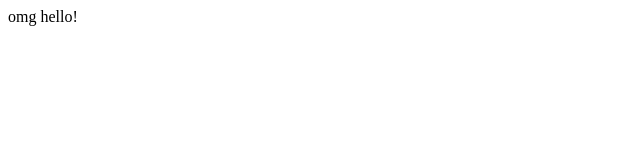
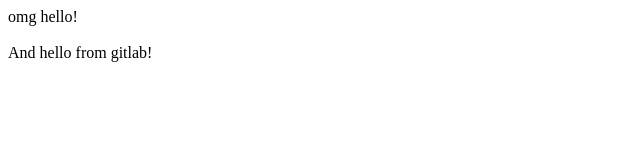
Before and after one commit to bolso/qa-apache, a plain HTML site: page files/index.html in a window 1280 px wide. Shown: the whole page, without its empty margins (0-640 px from the left). Drawn offline with Linux system fonts and the light colour scheme.

Commit message:
masterchange

```diff
--- a/files/index.html
+++ b/files/index.html
@@ -3,6 +3,8 @@
 	<title>Hello from puppet agent 1</title>
 </head>
 <body>
-	omg hello!
+	omg hello!<br/>
+	<br/>
+	And hello from gitlab!
 </body>
 </html>
```
